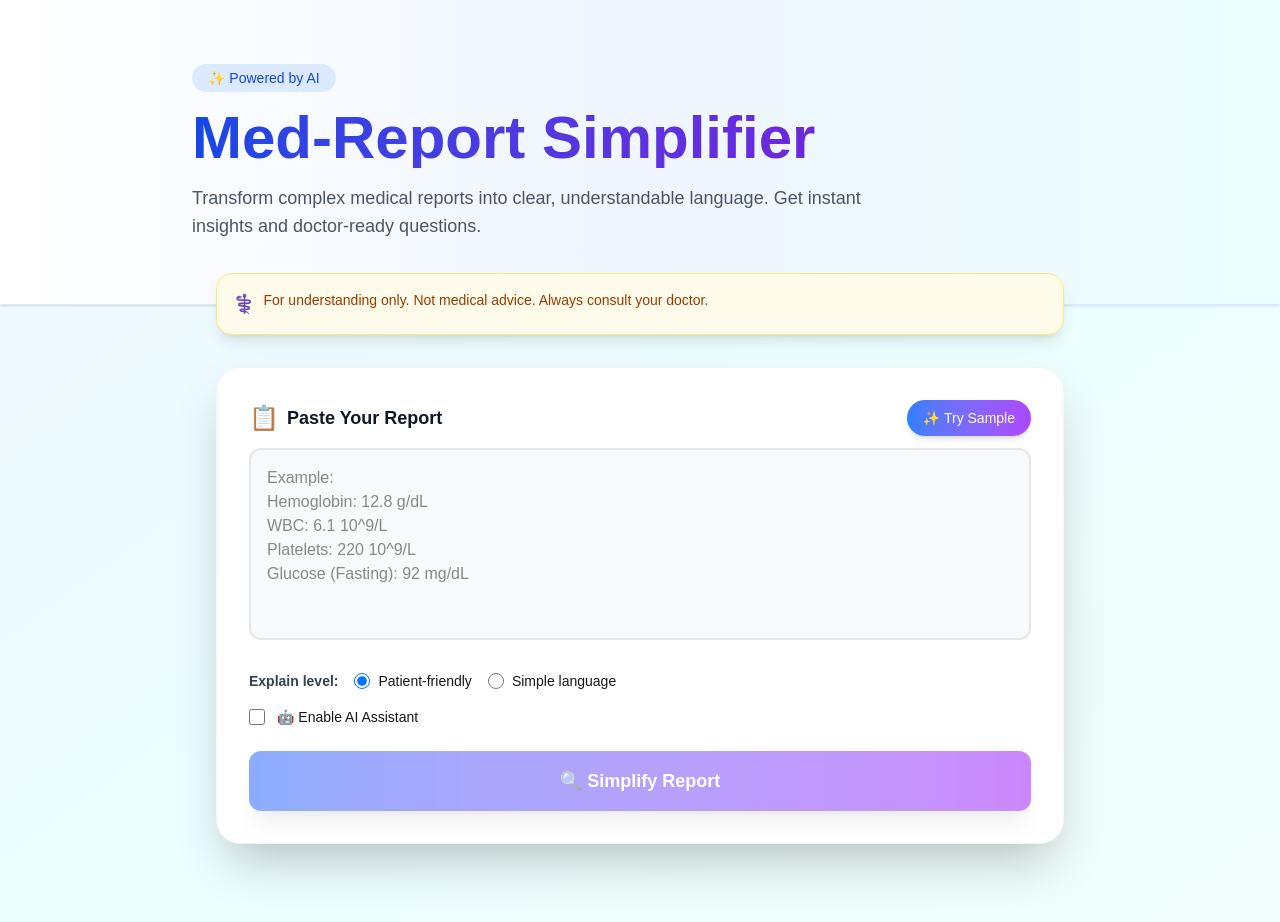
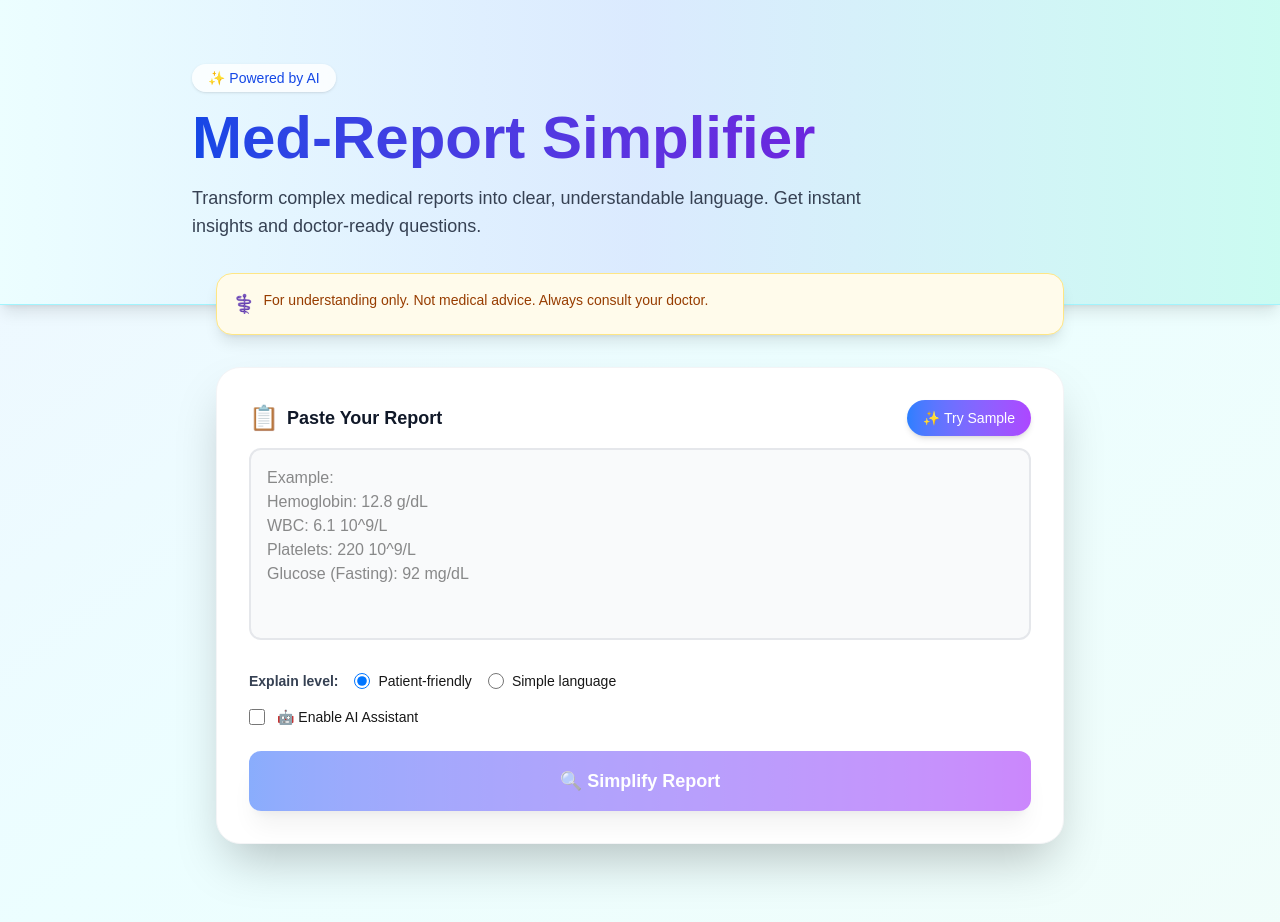
Before and after one commit to harini18122005/Med-Report, a Next.js app in the folder med-report-simplifier/: page / in a window 1280 px wide. Shown: the top 922 px of the page. Built offline with nearby package versions, Linux system fonts and the light colour scheme.

Commit message:
style: add cyan/blue gradient to hero section background

```diff
--- a/med-report-simplifier/app/page.tsx
+++ b/med-report-simplifier/app/page.tsx
@@ -88,15 +88,15 @@ export default function Home() {
   return (
     <div className="min-h-screen bg-gradient-to-br from-blue-50 via-cyan-50 to-teal-50 dark:from-gray-900 dark:via-gray-900 dark:to-blue-900">
       {/* Hero Section */}
-      <div className="bg-gradient-to-r from-white via-blue-50 to-cyan-50 text-gray-900 py-16 px-6 shadow-sm border-b border-blue-100">
+      <div className="bg-gradient-to-r from-cyan-50 via-blue-100 to-teal-100 text-gray-900 py-16 px-6 shadow-lg border-b border-cyan-200">
         <div className="mx-auto max-w-4xl">
-          <div className="inline-block px-4 py-1 bg-blue-100 text-blue-700 rounded-full text-sm font-medium mb-4">
+          <div className="inline-block px-4 py-1 bg-white/80 backdrop-blur-sm text-blue-700 rounded-full text-sm font-medium mb-4 shadow-sm">
             ✨ Powered by AI
           </div>
           <h1 className="text-5xl sm:text-6xl font-bold mb-4 bg-gradient-to-r from-blue-700 to-purple-700 bg-clip-text text-transparent">
             Med‑Report Simplifier
           </h1>
-          <p className="text-lg text-gray-600 max-w-2xl">
+          <p className="text-lg text-gray-700 max-w-2xl">
             Transform complex medical reports into clear, understandable language.
             Get instant insights and doctor-ready questions.
           </p>
```
